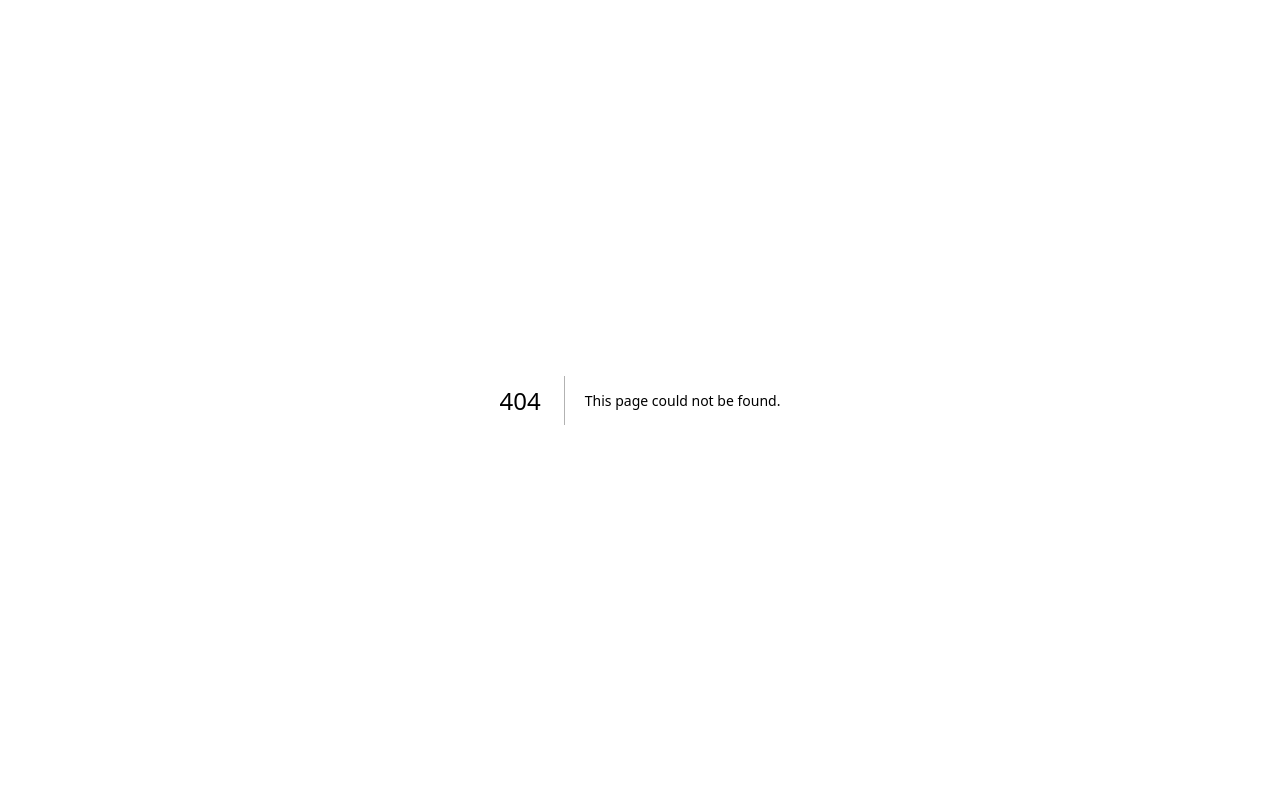
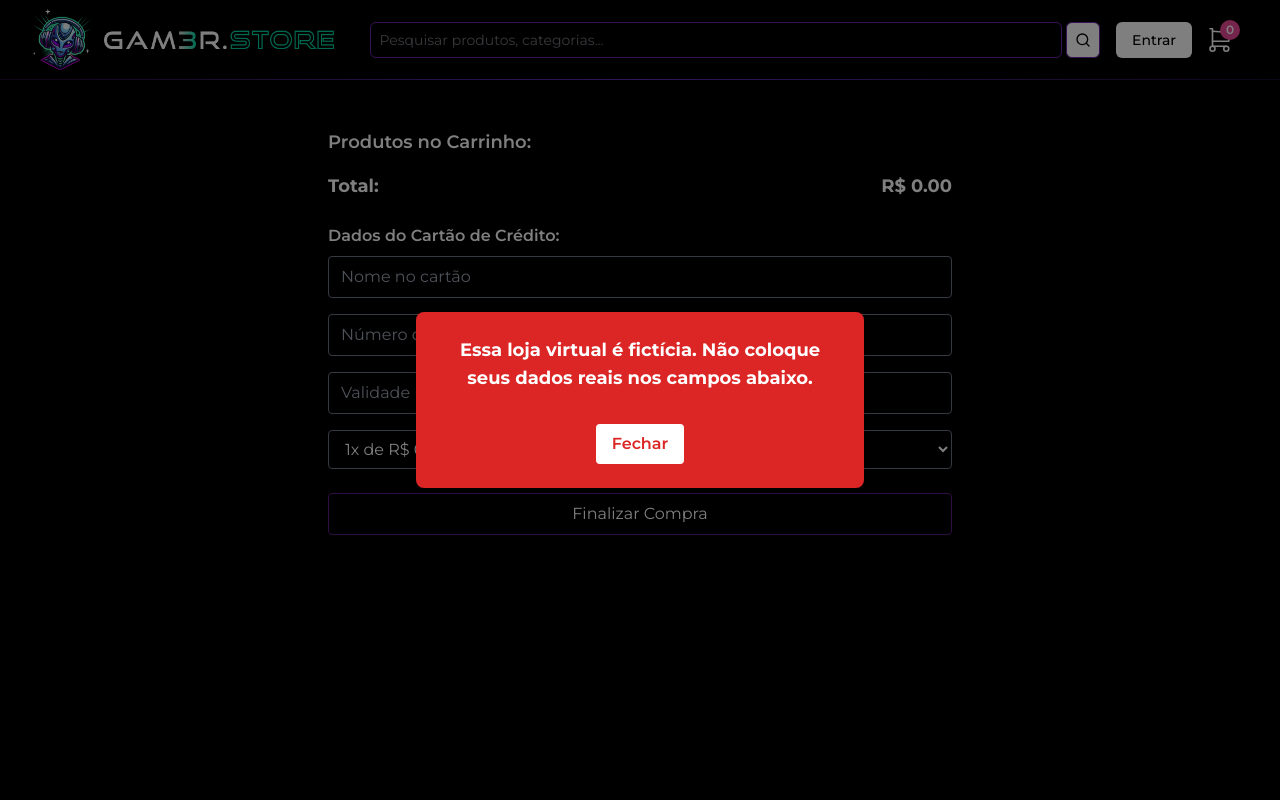
Before and after one commit to vazvdr/GamerStore-Frontend, a Next.js app: page /comprar in a window 1280 px wide. Before the commit this address had no page. Shown: the top 800 px of the page. Built offline with nearby package versions, Linux system fonts and the light colour scheme.

Commit message:
Sending comprar page

```diff
--- /dev/null
+++ b/src/app/(pagina)/comprar/page.tsx
@@ -0,0 +1,151 @@
+'use client';
+import { useRouter } from 'next/navigation';
+import React from 'react';
+import { useEffect, useState } from 'react';
+
+type Produto = {
+    id: number;
+    nome: string;
+    precoPromocional: number;
+};
+
+export default function Comprar() {
+    const router = useRouter();
+
+    const [produtos, setProdutos] = useState<Produto[]>([]);
+    const [total, setTotal] = useState(0);
+    const [parcelas, setParcelas] = useState(1);
+    const [dadosCartao, setDadosCartao] = useState({
+        nome: '',
+        numero: '',
+        validade: '',
+        cvv: ''
+    });
+    const [mostrarAlerta, setMostrarAlerta] = useState(true);
+
+    useEffect(() => {
+        const carrinho = JSON.parse(localStorage.getItem('carrinho') || '[]') as Produto[];
+        setProdutos(carrinho);
+
+        const totalCalculado = carrinho.reduce((acc: number, produto: Produto) => acc + (produto.precoPromocional || 0), 0);
+        setTotal(totalCalculado);
+    }, []);
+
+    function handleInputChange(e: React.ChangeEvent<HTMLInputElement | HTMLSelectElement>) {
+        const { name, value } = e.target;
+        setDadosCartao((prev) => ({ ...prev, [name]: value }));
+
+        if (name === 'parcelas') {
+            setParcelas(parseInt(value, 10));
+        }
+    }
+
+    function finalizarCompra() {
+        if (!dadosCartao.nome || !dadosCartao.numero || !dadosCartao.validade || !dadosCartao.cvv) {
+            alert('Por favor, preencha todos os dados do cartão de crédito.');
+            return;
+        }
+
+        // Limpar os itens do carrinho
+        localStorage.removeItem('carrinho');
+        setProdutos([]); // Atualiza o estado do carrinho para refletir a remoção
+
+        router.push("/comprado");
+    }
+
+    return (
+        <div className="bg-transparent min-h-screen p-6 relative">
+            {mostrarAlerta && (
+                <div className="fixed inset-0 flex items-center justify-center bg-black bg-opacity-50 z-50">
+                    <div className="bg-red-600 text-white p-6 rounded-lg shadow-lg max-w-md text-center">
+                        <p className="text-lg font-bold mb-4">
+                            Essa loja virtual é fictícia. Não coloque seus dados reais nos campos abaixo.
+                        </p>
+                        <button
+                            onClick={() => setMostrarAlerta(false)}
+                            className="mt-4 bg-white text-red-600 font-semibold px-4 py-2 rounded hover:bg-gray-100"
+                        >
+                            Fechar
+                        </button>
+                    </div>
+                </div>
+            )}
+
+            <div className="shadow-md rounded-lg p-6 max-w-2xl mx-auto">
+                <h2 className="text-lg font-semibold mb-4">Produtos no Carrinho:</h2>
+                <ul className="divide-y divide-gray-200">
+                    {produtos.map((produto) => (
+                        <li key={produto.id} className="flex justify-between py-2">
+                            <span>{produto.nome}</span>
+                            <span>R$ {produto.precoPromocional ? produto.precoPromocional.toFixed(2) : '0.00'}</span>
+                        </li>
+                    ))}
+                </ul>
+                <div className="flex justify-between font-bold text-lg mt-4">
+                    <span>Total:</span>
+                    <span>R$ {total.toFixed(2)}</span>
+                </div>
+
+                <div className="mt-6">
+                    <h3 className="text-md font-semibold mb-2">Dados do Cartão de Crédito:</h3>
+                    <div className="flex flex-col gap-4">
+                        <input
+                            type="text"
+                            name="nome"
+                            placeholder="Nome no cartão"
+                            value={dadosCartao.nome}
+                            onChange={handleInputChange}
+                            className="w-full text-white bg-transparent border border-gray-500 rounded px-3 py-2"
+                        />
+                        <input
+                            type="text"
+                            name="numero"
+                            placeholder="Número do cartão"
+                            value={dadosCartao.numero}
+                            onChange={handleInputChange}
+                            className="w-full text-white bg-transparent border border-gray-500 rounded px-3 py-2"
+                        />
+                        <div className="flex gap-4">
+                            <input
+                                type="text"
+                                name="validade"
+                                placeholder="Validade (MM/AA)"
+                                value={dadosCartao.validade}
+                                onChange={handleInputChange}
+                                className="w-full text-white bg-transparent border border-gray-500 rounded px-3 py-2"
+                            />
+                            <input
+                                type="text"
+                                name="cvv"
+                                placeholder="CVV"
+                                value={dadosCartao.cvv}
+                                onChange={handleInputChange}
+                                className="w-full text-white bg-transparent border border-gray-500 rounded px-3 py-2"
+                            />
+                        </div>
+                        <select
+                            name="parcelas"
+                            value={parcelas}
+                            onChange={handleInputChange}
+                            className="w-full border border-gray-500 rounded text-white bg-transparent px-3 py-2"
+                        >
+                            {[...Array(12)].map((_, i) => (
+                                <option key={i + 1} value={i + 1} className='bg-black'>
+                                    {i + 1}x de R$ {(total / (i + 1)).toFixed(2)}
+                                </option>
+                            ))}
+                        </select>
+                    </div>
+                </div>
+
+                <button
+                    onClick={finalizarCompra}
+                    className="w-full mt-6 bg-transparent text-white border border-purple-900
+                    py-2 rounded hover:bg-white hover:text-black"
+                >
+                    Finalizar Compra
+                </button>
+            </div>
+        </div>
+    );
+}
```
